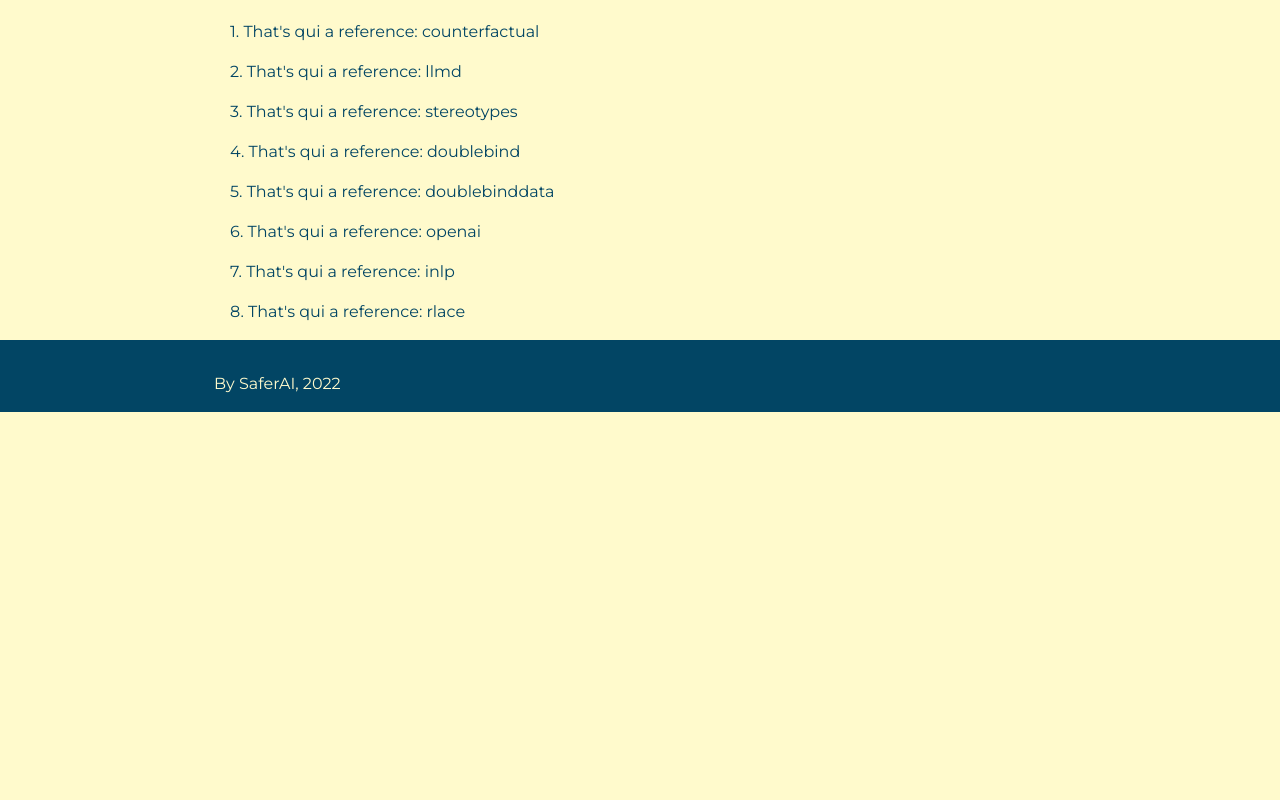
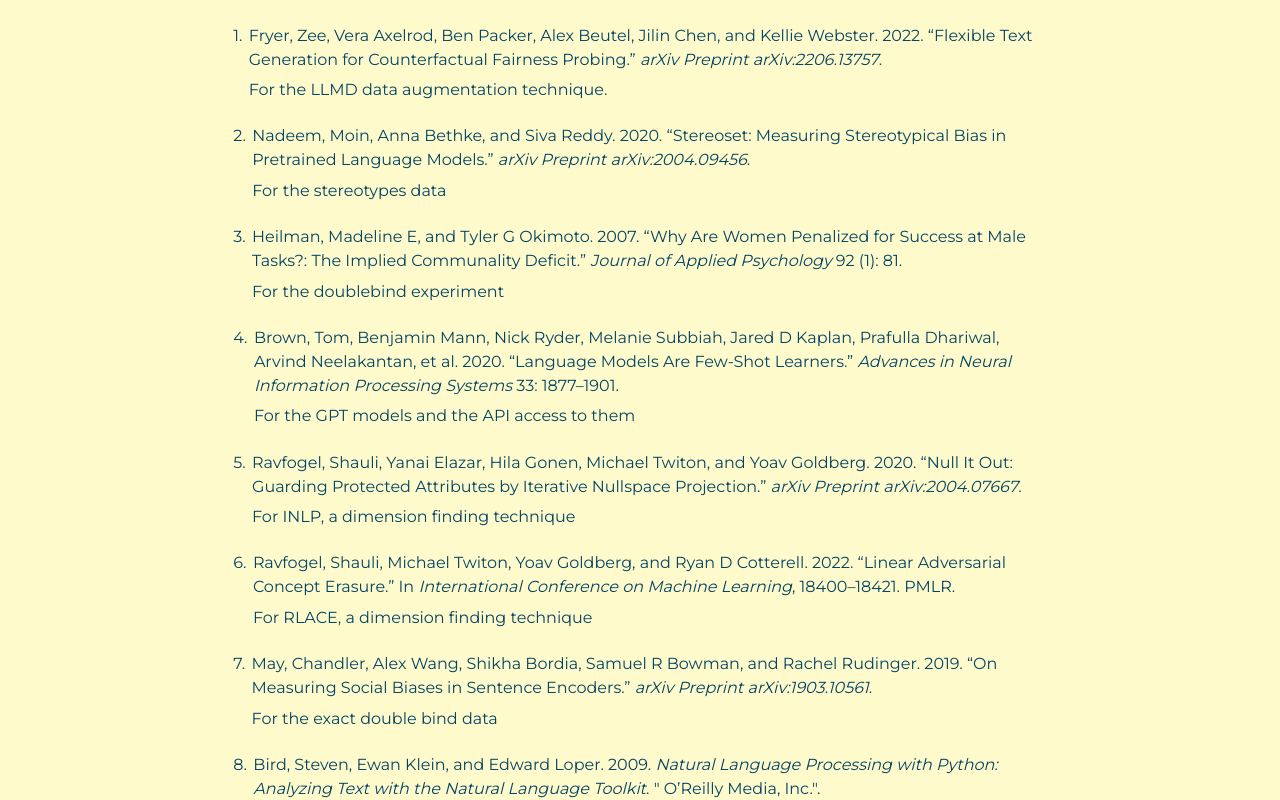
Before and after one commit to safer-ai/SaferAI-Website, a React (Create React App) app in the folder frontend/: page / in a window 1280 px wide. Shown: the part 2300-3100 px from the top of the page. Before the commit the page ends 2712 px from the top, so only its background shows below. Built offline with nearby package versions, Linux system fonts and the light colour scheme; no server answers.

Commit message:
Add references

```diff
--- a/frontend/src/App.css
+++ b/frontend/src/App.css
@@ -17,3 +17,8 @@
 button {
   text-transform: none !important;
 }
+
+.p-less-margin > p,
+.p-less-margin > * > p {
+  margin: 0.2em;
+}
--- a/frontend/src/coutergenmain_sections/Process.tsx
+++ b/frontend/src/coutergenmain_sections/Process.tsx
@@ -74,7 +74,6 @@
             generate variations of your data where attributes which should not
             be taken into account by the model are changed. We provide methods
             to generate these variations
-            {<ReferenceMarker refId="counterfactual" />}
             {<ReferenceMarker refId="llmd" />}, but you can also easily plug
             your own method into the framework.
           </TextParagraph>
--- a/frontend/src/coutergenmain_sections/References.tsx
+++ b/frontend/src/coutergenmain_sections/References.tsx
@@ -1,24 +1,142 @@
 import { Container, List, Typography, ListItem } from "@mui/material";
 
 const referencesList = [
-  "counterfactual",
   "llmd",
   "stereotypes",
   "doublebind",
-  "doublebinddata",
   "openai",
   "inlp",
   "rlace",
+  "doublebinddata",
+  "nltk",
+  "hateSpeech",
+  "nameOrigin",
 ];
-const referenceData: { [refId: string]: string } = {
-  counterfactual: "That's qui a reference: counterfactual",
-  llmd: "That's qui a reference: llmd",
-  stereotypes: "That's qui a reference: stereotypes",
-  doublebind: "That's qui a reference: doublebind",
-  doublebinddata: "That's qui a reference: doublebinddata",
-  openai: "That's qui a reference: openai",
-  inlp: "That's qui a reference: inlp",
-  rlace: "That's qui a reference: rlace",
+const referenceData: {
+  [refId: string]: { for: string; refObject: JSX.Element };
+} = {
+  llmd: {
+    for: "For the LLMD data augmentation technique.",
+    refObject: (
+      <p>
+        Fryer, Zee, Vera Axelrod, Ben Packer, Alex Beutel, Jilin Chen, and
+        Kellie Webster. 2022.{" "}
+        <span>
+          “Flexible Text Generation for Counterfactual Fairness Probing.”
+        </span>{" "}
+        <em>arXiv Preprint arXiv:2206.13757</em>.
+      </p>
+    ),
+  },
+  stereotypes: {
+    for: "For the stereotypes data",
+    refObject: (
+      <p>
+        Nadeem, Moin, Anna Bethke, and Siva Reddy. 2020.{" "}
+        <span>
+          “Stereoset: Measuring Stereotypical Bias in Pretrained Language
+          Models.”
+        </span>{" "}
+        <em>arXiv Preprint arXiv:2004.09456</em>.
+      </p>
+    ),
+  },
+  doublebind: {
+    for: "For the doublebind experiment",
+    refObject: (
+      <p>
+        Heilman, Madeline E, and Tyler G Okimoto. 2007.{" "}
+        <span>
+          “Why Are Women Penalized for Success at Male Tasks?: The Implied
+          Communality Deficit.”
+        </span>{" "}
+        <em>Journal of Applied Psychology</em> 92 (1): 81.
+      </p>
+    ),
+  },
+  doublebinddata: {
+    for: "For the exact double bind data",
+    refObject: (
+      <p>
+        May, Chandler, Alex Wang, Shikha Bordia, Samuel R Bowman, and Rachel
+        Rudinger. 2019.{" "}
+        <span>“On Measuring Social Biases in Sentence Encoders.”</span>{" "}
+        <em>arXiv Preprint arXiv:1903.10561</em>.
+      </p>
+    ),
+  },
+  openai: {
+    for: "For the GPT models and the API access to them",
+    refObject: (
+      <p>
+        Brown, Tom, Benjamin Mann, Nick Ryder, Melanie Subbiah, Jared D Kaplan,
+        Prafulla Dhariwal, Arvind Neelakantan, et al. 2020.{" "}
+        <span>“Language Models Are Few-Shot Learners.”</span>{" "}
+        <em>Advances in Neural Information Processing Systems</em> 33:
+        1877–1901.
+      </p>
+    ),
+  },
+  inlp: {
+    for: "For INLP, a dimension finding technique",
+    refObject: (
+      <p>
+        Ravfogel, Shauli, Yanai Elazar, Hila Gonen, Michael Twiton, and Yoav
+        Goldberg. 2020.{" "}
+        <span>
+          “Null It Out: Guarding Protected Attributes by Iterative Nullspace
+          Projection.”
+        </span>{" "}
+        <em>arXiv Preprint arXiv:2004.07667</em>.
+      </p>
+    ),
+  },
+  rlace: {
+    for: "For RLACE, a dimension finding technique",
+    refObject: (
+      <p>
+        Ravfogel, Shauli, Michael Twiton, Yoav Goldberg, and Ryan D Cotterell.
+        2022. <span>“Linear Adversarial Concept Erasure.”</span> In{" "}
+        <em>International Conference on Machine Learning</em>, 18400–18421.
+        PMLR.
+      </p>
+    ),
+  },
+  nltk: {
+    for: "For the gendered name data",
+    refObject: (
+      <p>
+        Bird, Steven, Ewan Klein, and Edward Loper. 2009.{" "}
+        <em>
+          Natural Language Processing with Python: Analyzing Text with the
+          Natural Language Toolkit
+        </em>
+        . " O’Reilly Media, Inc.".
+      </p>
+    ),
+  },
+  hateSpeech: {
+    for: "For the hate speech data",
+    refObject: (
+      <p>
+        De Gibert, Ona, Naiara Perez, Aitor Garcı́a-Pablos, and Montse Cuadros.
+        2018. <span>“Hate Speech Dataset from a White Supremacy Forum.”</span>{" "}
+        <em>arXiv Preprint arXiv:1809.04444</em>.
+      </p>
+    ),
+  },
+  nameOrigin: {
+    for: "For the name frequencies by country",
+    refObject: (
+      <p>
+        Michael, Jörg. n.d. <span>“Gender.c.”</span> In.{" "}
+        <a href="https://www.autohotkey.com/board/topic/20260-gender-verification-by-forename-cmd-line-tool-db/">
+          https://www.autohotkey.com/board/topic/20260-gender-verification-by-forename-cmd-line-tool-db/
+        </a>
+        .
+      </p>
+    ),
+  },
 };
 
 export const ReferenceMarker = (props: { refId: string }) => {
@@ -62,10 +180,18 @@
           <ListItem
             id={refId}
             key={refId}
-            className="focus-border"
+            className="focus-border p-less-margin"
             tabIndex={0}
+            style={{
+              display: "flex",
+              alignItems: "flex-start",
+            }}
           >
-            {i + 1}. {referenceData[refId]}
+            <p>{i + 1}.</p>{" "}
+            <div style={{ display: "flex", flexDirection: "column" }}>
+              {referenceData[refId].refObject}
+              <p>{referenceData[refId].for}</p>
+            </div>
           </ListItem>
         ))}
       </List>
--- a/frontend/src/params.tsx
+++ b/frontend/src/params.tsx
@@ -23,8 +23,8 @@
     </a>{" "}
     which found that female managers were perceived as less likable than their
     male counterparts. Exact data is from{" "}
-    <a href="https://arxiv.org/abs/1903.10561">Chandler (2019)</a> which
-    measures this kind of bias in Language models.
+    <a href="https://arxiv.org/abs/1903.10561">May (2019)</a> which measures
+    this kind of bias in Language models.
   </p>
 );
 export const stereotypesExplanation = (
```
